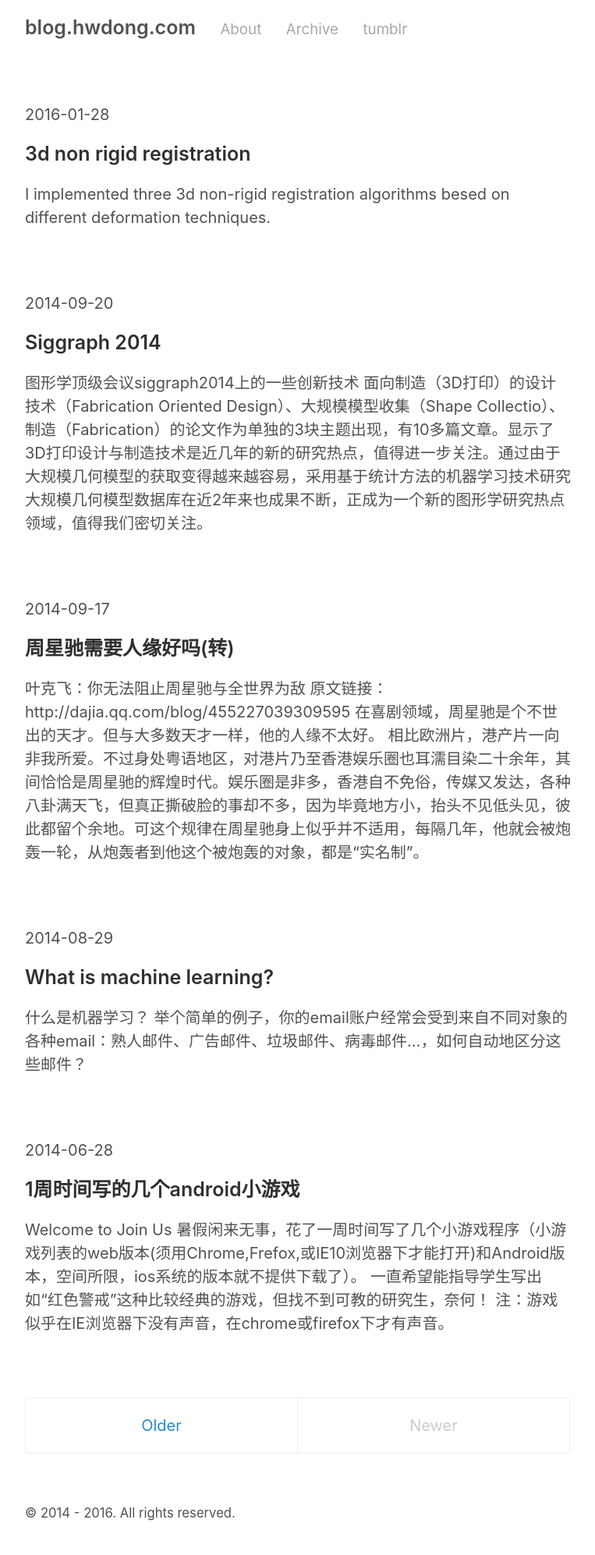
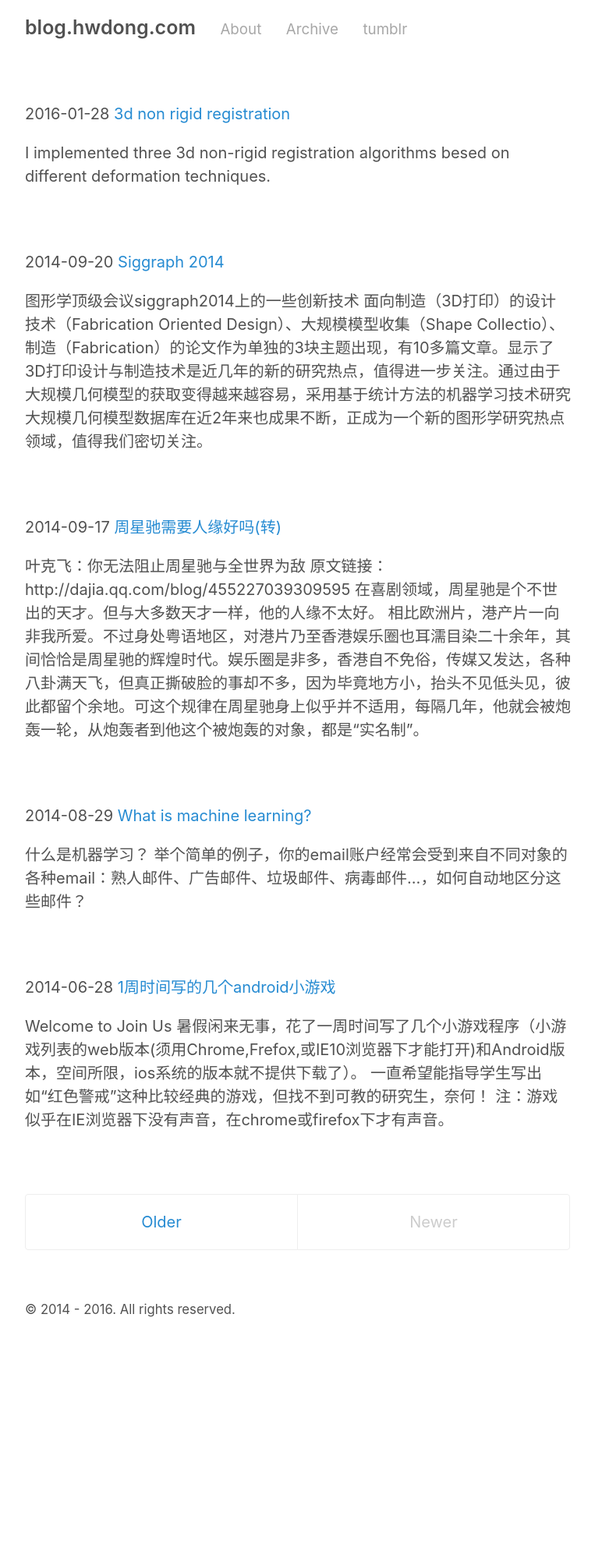
Before and after one commit to hwdong/hwdong-old.github.io, a Jekyll site: the page built from index.html, in a window 1280 px wide. Shown: the whole page at 78% size, without its empty margins (258-1021 px from the left). Built offline with Jekyll 4.4.1, drawn with Linux system fonts in a browser that asks for light colours; Markdown is read by kramdown in place of the engine named in the settings; the list of posts is cut into pages by our own code; after the commit the page ends 1733 px from its top, so only the background shows below that.

```diff
--- a/_sass/_layout.scss
+++ b/_sass/_layout.scss
@@ -10,12 +10,6 @@
   margin-right: auto;
 }
 
-h1,h2,h3{
-    display: inline-block;
-    margin-top: -1.91em;
-    margin-bottom: -1.91em;
-}
-
 footer {
   margin-bottom: 2rem;
 }
--- a/index.html
+++ b/index.html
@@ -7,7 +7,7 @@
   {% for post in paginator.posts %}
       <div class="post py3">
           <p class="post-meta">{{ post.date | date:"%Y-%m-%d"}}
-          <a href="{{ post.url | prepend: site.baseurl }}" class="post-link"><h3 class="h1 post-title" >{{ post.title | capitalize }} </h3></a>   </p>
+          <a href="{{ post.url | prepend: site.baseurl }}" class="post-link">{{ post.title | capitalize }}</a>   </p>
           <p class="post-summary">
             {{ post.excerpt | strip_html }}
           </p>
```
